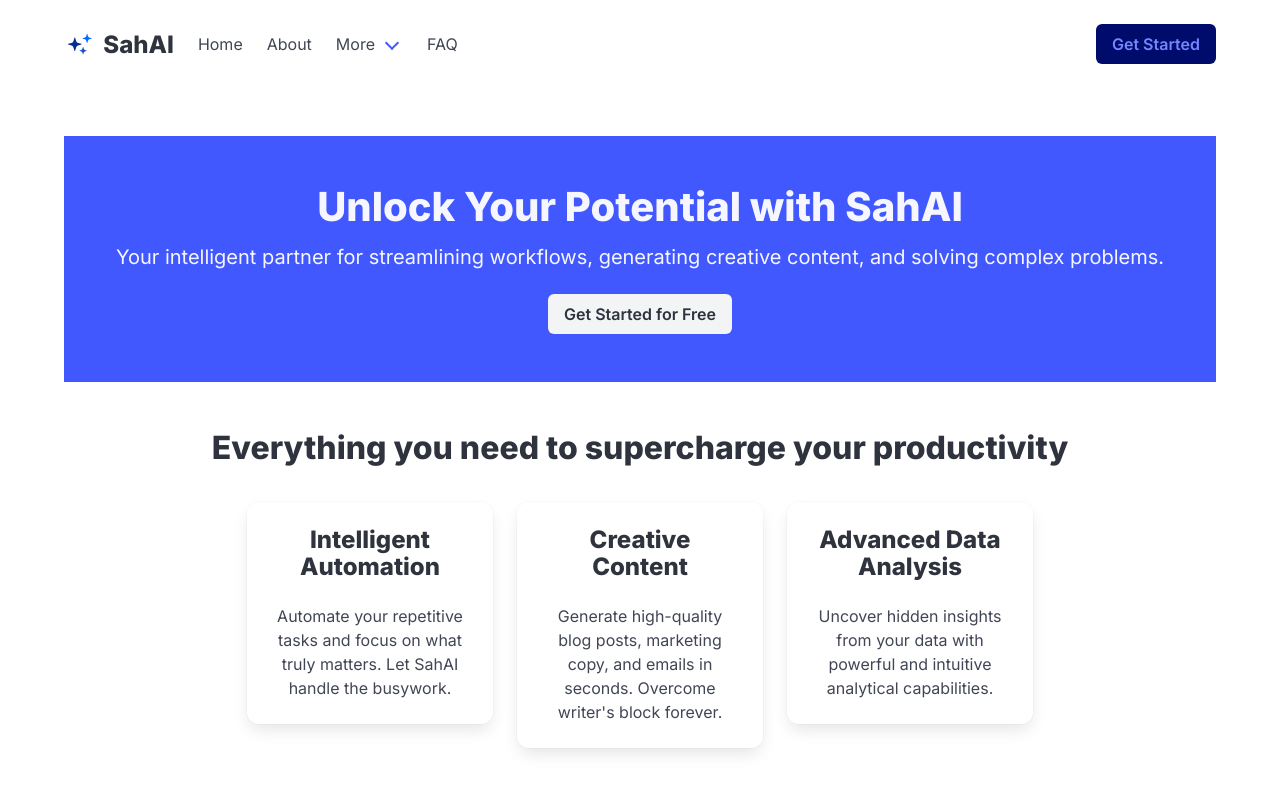
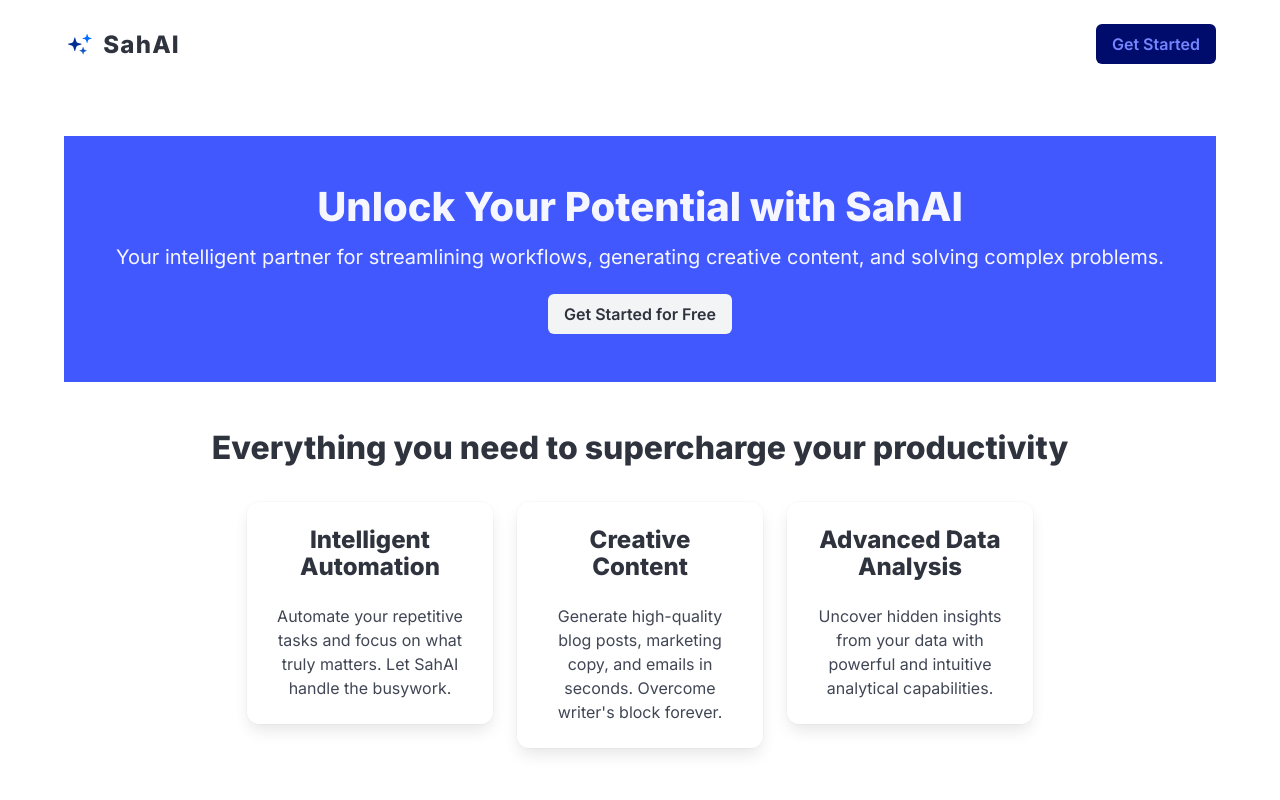
Before and after one commit to saroj2053/sah.ai-frontend, a React (Vite) app: page / in a window 1280 px wide. Shown: the top 800 px of the page. Built offline with nearby package versions, Linux system fonts and the light colour scheme.

Commit message:
Refactored navbar

```diff
--- a/src/components/Navbar.tsx
+++ b/src/components/Navbar.tsx
@@ -10,7 +10,7 @@ const Navbar = () => {
       >
         <div className="container">
           <div className="navbar-brand">
-            <div className="navbar-item is-flex is-align-items-center">
+            <Link to="/" className="navbar-item is-flex is-align-items-center">
               <svg
                 width="44"
                 height="33"
@@ -48,10 +48,13 @@ const Navbar = () => {
                   />
                 </g>
               </svg>
-              <span className="title is-4" style={{ marginLeft: "-10px" }}>
+              <span
+                className="title is-4"
+                style={{ marginLeft: "-10px", letterSpacing: "0.05em" }}
+              >
                 SahAI
               </span>
-            </div>
+            </Link>
 
             <a
               role="button"
@@ -71,27 +74,6 @@ const Navbar = () => {
             id="navbarBasicExample"
             className="navbar-menu is-justify-content-center"
           >
-            <div className="navbar-start">
-              <Link to="/" className="navbar-item">
-                Home
-              </Link>
-
-              <a className="navbar-item">About</a>
-
-              <div className="navbar-item has-dropdown is-hoverable">
-                <a className="navbar-link">More</a>
-                <div className="navbar-dropdown">
-                  <a className="navbar-item">About</a>
-                  <a className="navbar-item">Jobs</a>
-                  <a className="navbar-item">Contact</a>
-                  <hr className="navbar-divider" />
-                  <a className="navbar-item">Report an issue</a>
-                </div>
-              </div>
-
-              <a className="navbar-item">FAQ</a>
-            </div>
-
             <div className="navbar-end">
               <div className="navbar-item">
                 <div className="buttons">
```
